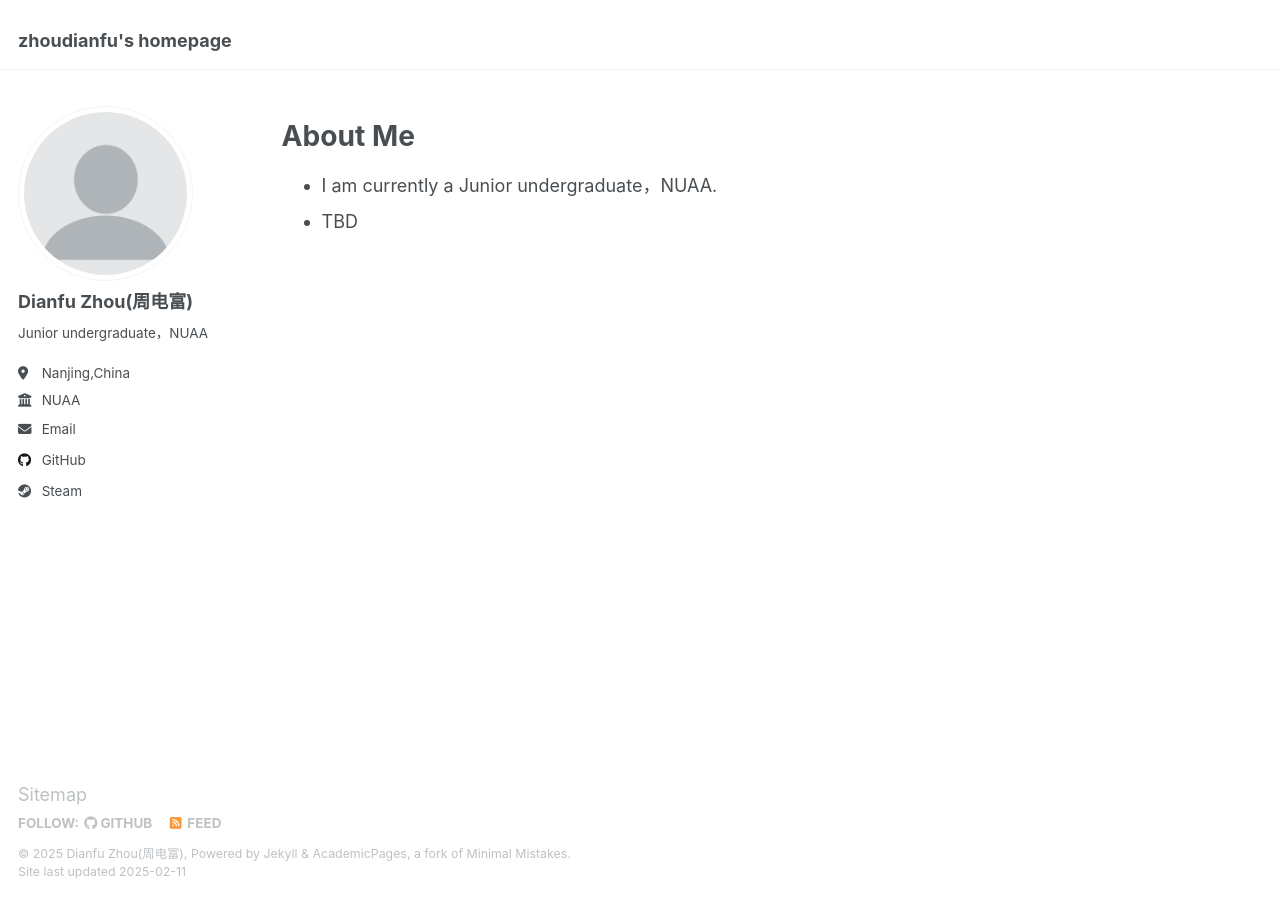
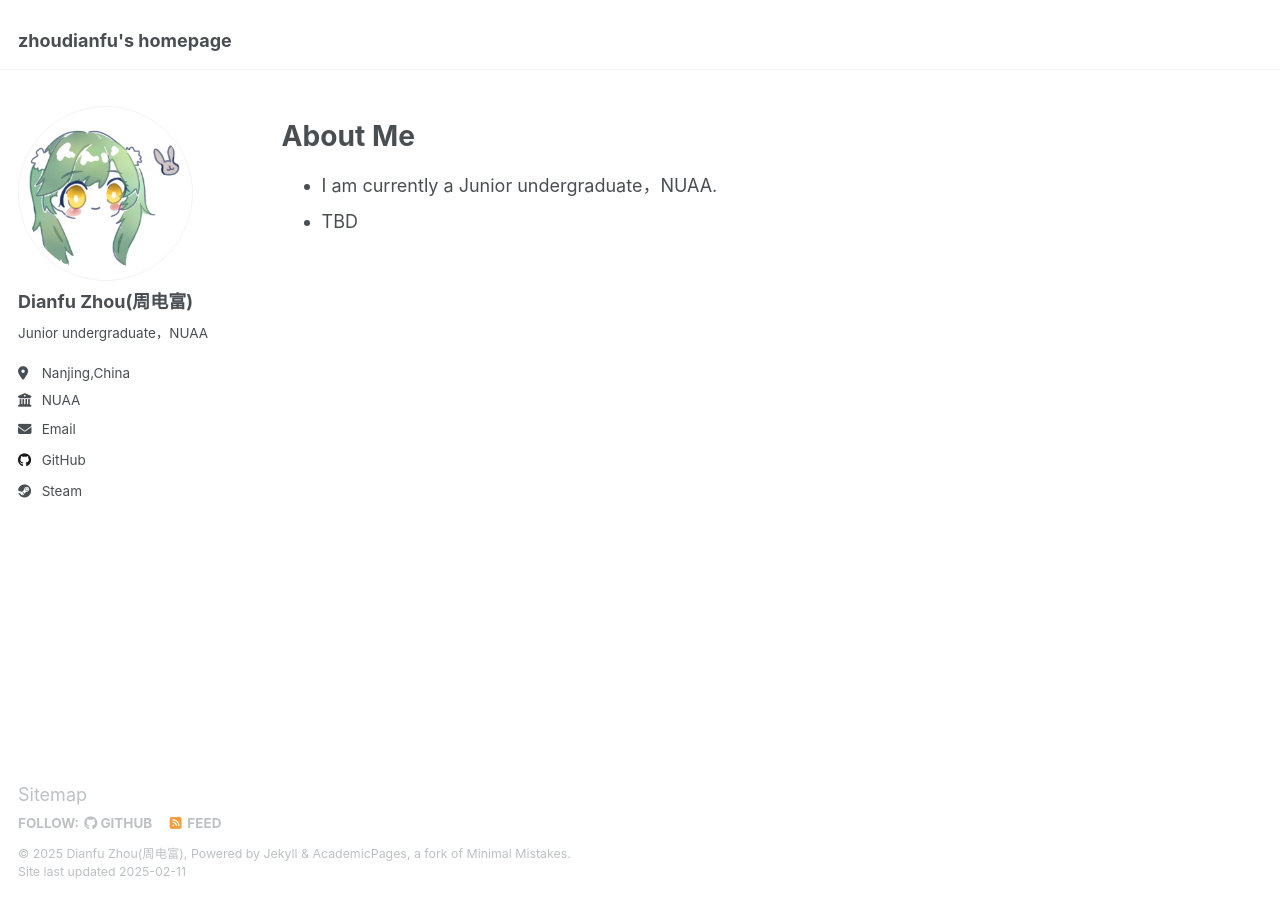
Before and after one commit to zhoudianfu/zhoudianfu.github.io, a Jekyll site: the page built from _pages/about.md, in a window 1280 px wide. Built offline with Jekyll 4.4.1, drawn with Linux system fonts in a browser that asks for light colours.

Commit message:
Update _config.yml

```diff
--- a/_config.yml
+++ b/_config.yml
@@ -21,7 +21,7 @@ repository               : "zhoudianfu/zhoudianfu.github.io/"
 #               Additional customization can be done by editing /_includes/author-profile.html
 author:
   # Biographic information
-  avatar           : "profile.png"
+  avatar           : "touxiang.jpg"
   name             : "Dianfu Zhou(周电富)"
   pronouns         : # example: "she/her"
   bio              : "Junior undergraduate，NUAA"
```
